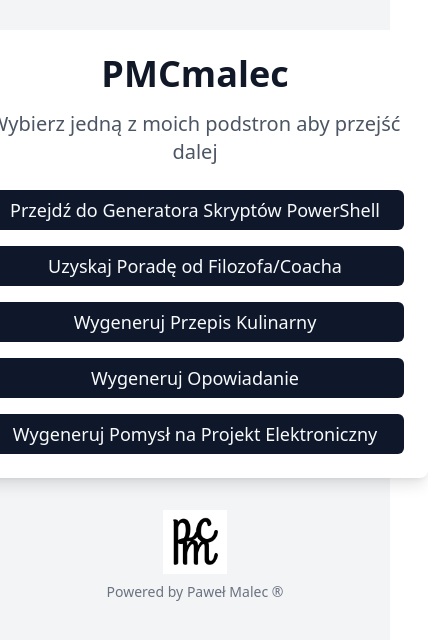
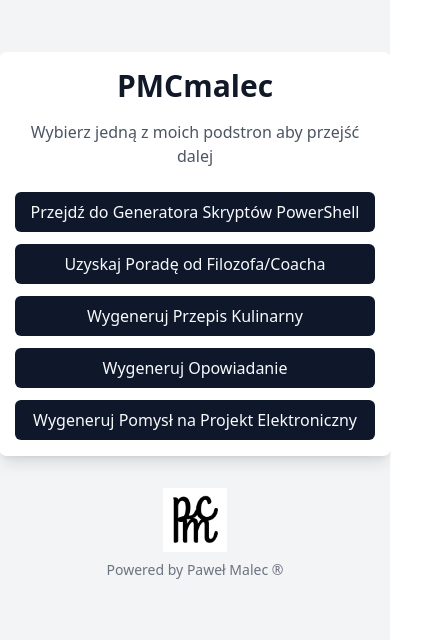
Before and after one commit to pmcmal/pmc-pages, a React (Vite) app: page / in a window 390 px wide. Shown: the part 106-746 px from the top of the page, 428 px wide, since content can reach past the window. Built offline with nearby package versions, Linux system fonts and the light colour scheme; no server answers.

Commit message:
[dyad] wrote 1 file(s)

```diff
--- a/src/pages/Index.tsx
+++ b/src/pages/Index.tsx
@@ -5,34 +5,34 @@ import { PMCLogo } from "@/components/PMCLogo";
 const Index = () => {
   return (
     <div className="min-h-screen flex flex-col items-center justify-center bg-gray-100 dark:bg-gray-900 text-gray-900 dark:text-gray-100">
-      <div className="text-center p-6 bg-white dark:bg-gray-800 rounded-lg shadow-lg">
-        <h1 className="text-4xl font-bold mb-4">PMCmalec</h1>
-        <p className="text-xl text-gray-600 dark:text-gray-300 mb-6">
+      <div className="text-center p-4 sm:p-6 bg-white dark:bg-gray-800 rounded-lg shadow-lg">
+        <h1 className="text-3xl sm:text-4xl font-bold mb-4">PMCmalec</h1>
+        <p className="text-base sm:text-xl text-gray-600 dark:text-gray-300 mb-6">
           Wybierz jedną z moich podstron aby przejść dalej
         </p>
-        <div className="flex flex-col space-y-4">
+        <div className="flex flex-col space-y-3 sm:space-y-4">
           <Link to="/powershell-generator">
-            <Button className="px-6 py-3 text-lg w-full">
+            <Button className="px-4 py-2 text-base sm:px-6 sm:py-3 sm:text-lg w-full">
               Przejdź do Generatora Skryptów PowerShell
             </Button>
           </Link>
           <Link to="/philosopher-coach">
-            <Button className="px-6 py-3 text-lg w-full">
+            <Button className="px-4 py-2 text-base sm:px-6 sm:py-3 sm:text-lg w-full">
               Uzyskaj Poradę od Filozofa/Coacha
             </Button>
           </Link>
           <Link to="/recipe-generator">
-            <Button className="px-6 py-3 text-lg w-full">
+            <Button className="px-4 py-2 text-base sm:px-6 sm:py-3 sm:text-lg w-full">
               Wygeneruj Przepis Kulinarny
             </Button>
           </Link>
           <Link to="/story-generator">
-            <Button className="px-6 py-3 text-lg w-full">
+            <Button className="px-4 py-2 text-base sm:px-6 sm:py-3 sm:text-lg w-full">
               Wygeneruj Opowiadanie
             </Button>
           </Link>
           <Link to="/electronic-project-generator">
-            <Button className="px-6 py-3 text-lg w-full">
+            <Button className="px-4 py-2 text-base sm:px-6 sm:py-3 sm:text-lg w-full">
               Wygeneruj Pomysł na Projekt Elektroniczny
             </Button>
           </Link>
```
